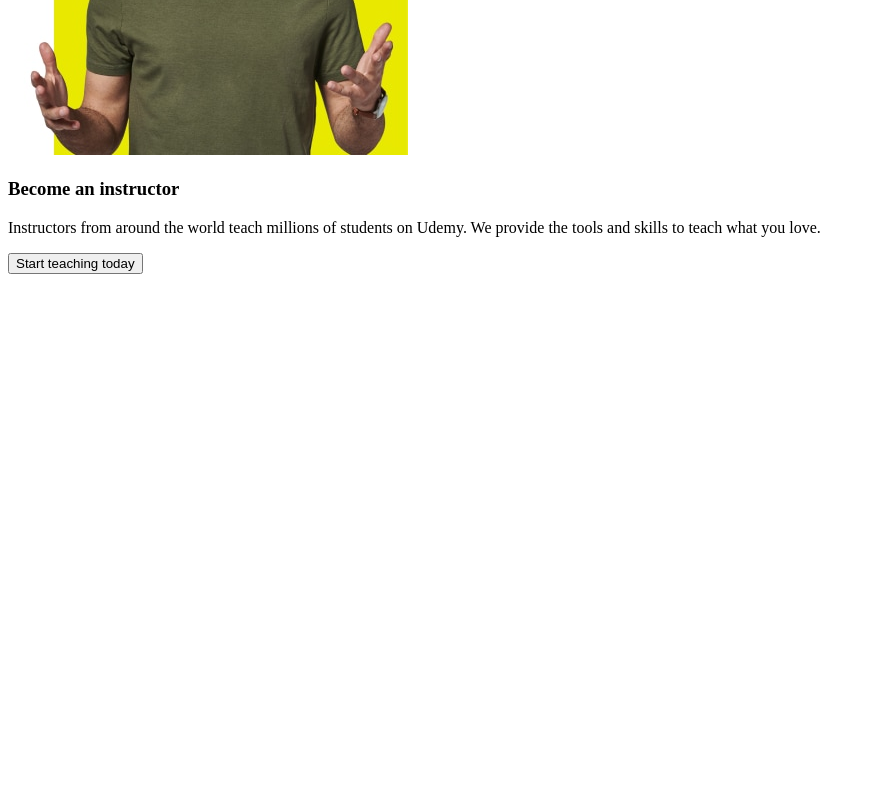
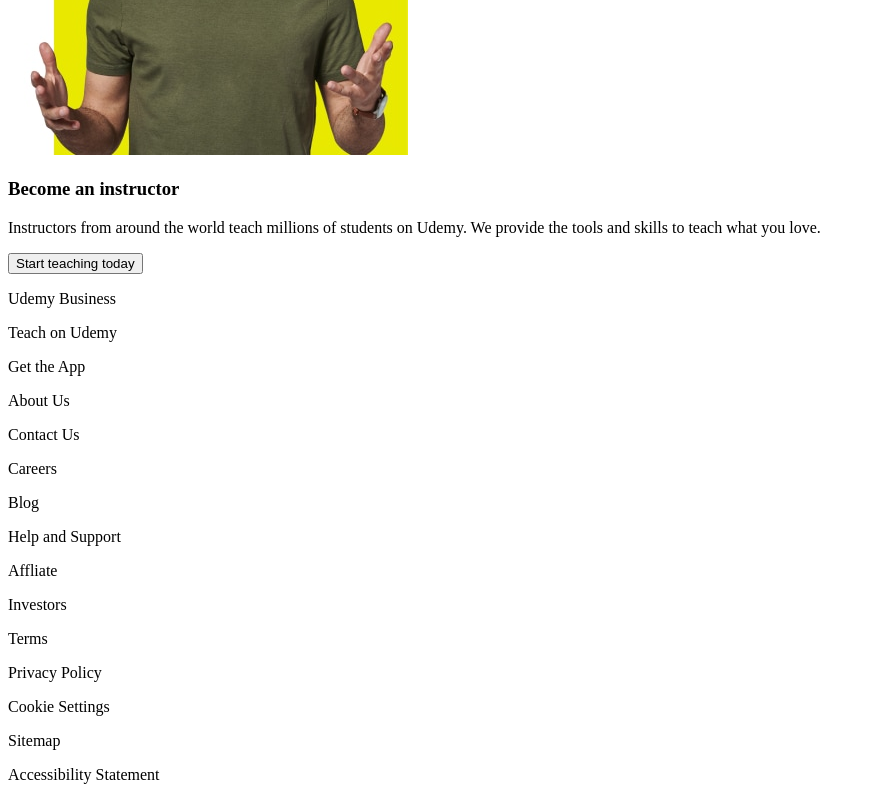
Before and after one commit to Salemori/practice_1, a plain HTML site: page udemy_clone/index.html in a window 1280 px wide. Shown: the part 5249-6049 px from the top of the page, without its empty margins (0-875 px from the left). Before the commit the page ends 5531 px from the top, so only its background shows below. Drawn offline with Linux system fonts and the light colour scheme.

Commit message:
updated udemy

```diff
--- a/udemy_clone/index.html
+++ b/udemy_clone/index.html
@@ -490,6 +490,29 @@
             </div>
 
     </main>
+    <footer>
+        <div>
+            <p>Udemy Business</p>
+            <p>Teach on Udemy</p>
+            <p>Get the App</p>
+            <p>About Us</p>
+            <p>Contact Us</p>
+        </div>
+        <div>
+            <p>Careers</p>
+            <p>Blog</p>
+            <p>Help and Support</p>
+            <p>Affliate</p>
+            <p>Investors</p>
+        </div>
+        <div>
+            <p>Terms</p>
+            <p>Privacy Policy</p>
+            <p>Cookie Settings</p>
+            <p>Sitemap</p>
+            <p>Accessibility Statement</p>
+        </div>
+    </footer>
 
 </body>
 
```
